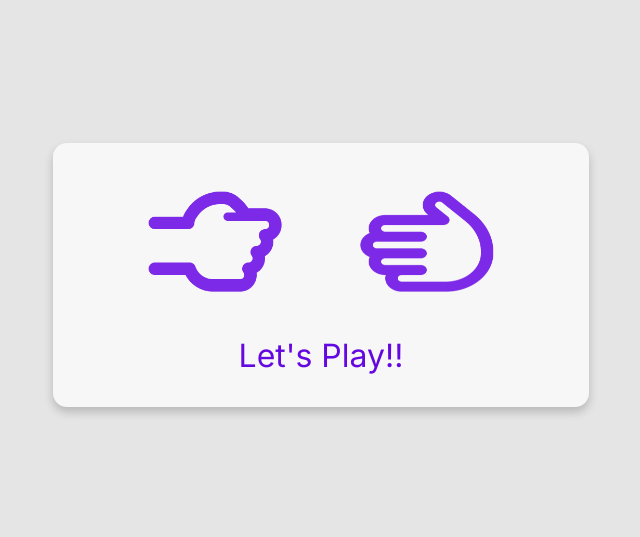
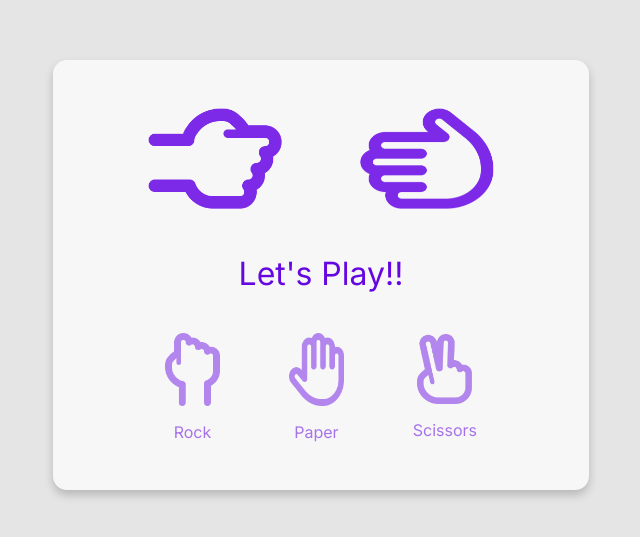
Before and after one commit to Sahasawat-Boss/rock-paper-scissor-game, a plain HTML site: page index.html in a window 1280 px wide. Shown: the part 133-670 px from the top of the page, without its empty margins (319-959 px from the left). Drawn offline with Linux system fonts and the light colour scheme.

Commit message:
Update css

```diff
--- a/index.html
+++ b/index.html
@@ -3,7 +3,7 @@
   <head>
     <meta charset="UTF-8" />
     <meta name="viewport" content="width=device-width, initial-scale=1.0" />
-    <title>Rock Paper Scissor Game</title>
+    <title>Rock Paper Scissors Game</title>
     <link rel="stylesheet" href="style.css" />
   </head>
   <body>
@@ -11,14 +11,29 @@
       <div class="result_field">
         <div class="result_images">
           <span class="user_result">
-            <img src="./images/rock.png" alt="rock" />
+            <img src="images/rock.png" alt="rock" />
           </span>
           <span class="bot_result">
-            <img src="./images/paper.png" alt="paper" />
+            <img src="images/paper.png" alt="paper" />
           </span>
         </div>
         <div class="result">Let's Play!!</div>
       </div>
+
+      <div class="option_images">
+        <span class="option_image">
+          <img src="images/rock.png" alt="rock" />
+          <p>Rock</p>
+        </span>
+        <span class="option_image">
+          <img src="images/paper.png" alt="paper" />
+          <p>Paper</p>
+        </span>
+        <span class="option_image">
+          <img src="images/scissors.png" alt="scissors" />
+          <p>Scissors</p>
+        </span>
+      </div>
     </section>
   </body>
 </html>
--- a/style.css
+++ b/style.css
@@ -16,6 +16,7 @@ body {
     box-shadow: 0 5px 10px rgba(0, 0, 0, 0.2);
 }
 
+/* Result Image -------------------------- */
 .result_images {
     display: flex;
     column-gap: 7rem;
@@ -39,3 +40,36 @@ body {
     color: #6507e0;
     margin-top: 1.5rem;
 }
+
+/* Option Image -------------------------- */
+
+.option_images {
+    display: flex;
+    align-items: center;
+    margin-top: 2.5rem;
+    justify-content: space-between;
+}
+
+.option_image img {
+    width: 55px;
+}
+
+.option_image {
+    display: flex;
+    flex-direction: column;
+    align-items: center;
+    opacity: 0.55;
+    transition: opacity 0.3s ease;
+    cursor: pointer;
+}
+
+.option_image p {
+    color: #6507e0;
+    font-size: 1rem;
+    margin-top: 1rem;
+    pointer-events: none;
+}
+
+.option_image:hover {
+    opacity: 1;
+}
```
Also changed, not shown: script.js (added).
